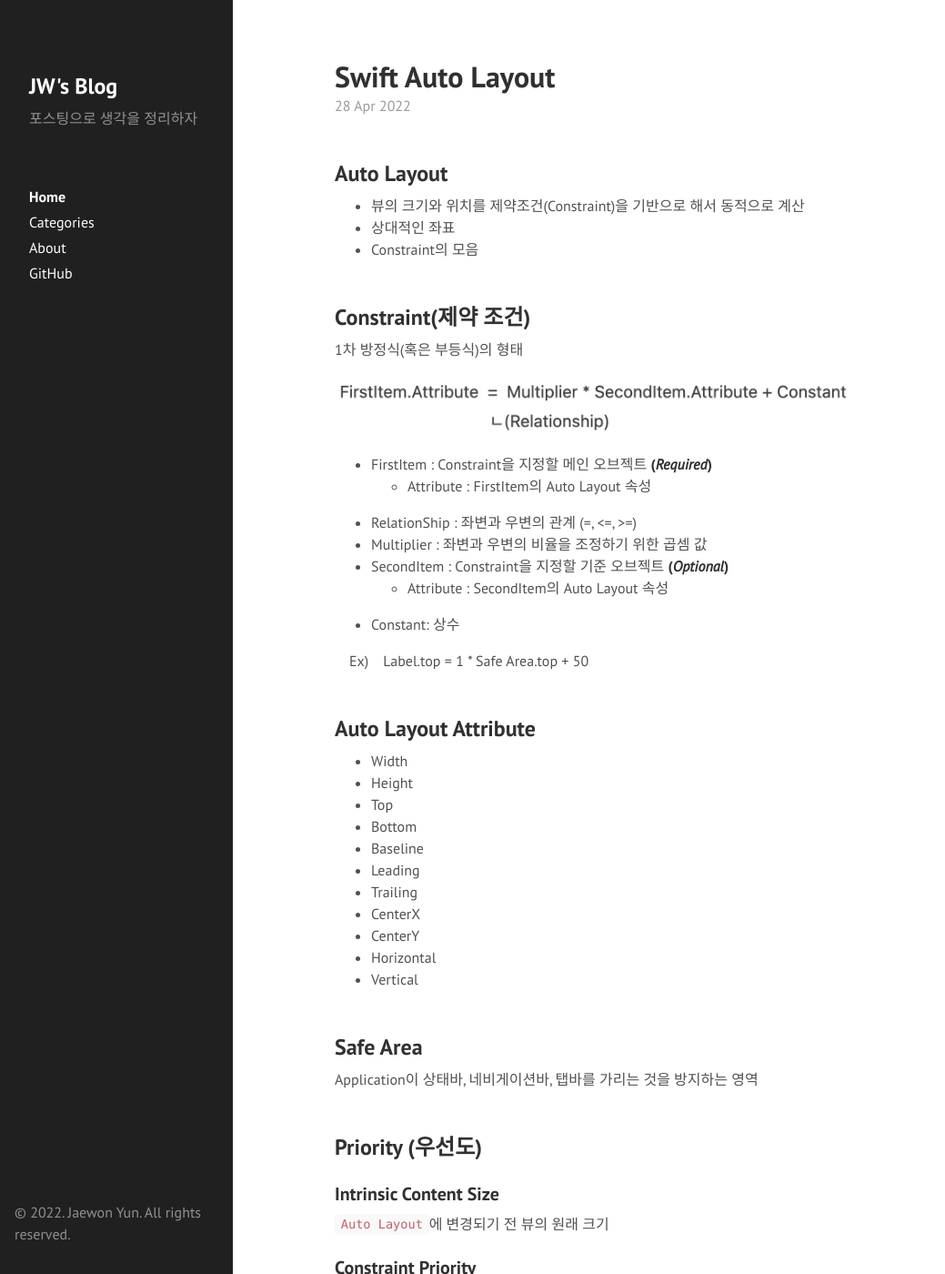
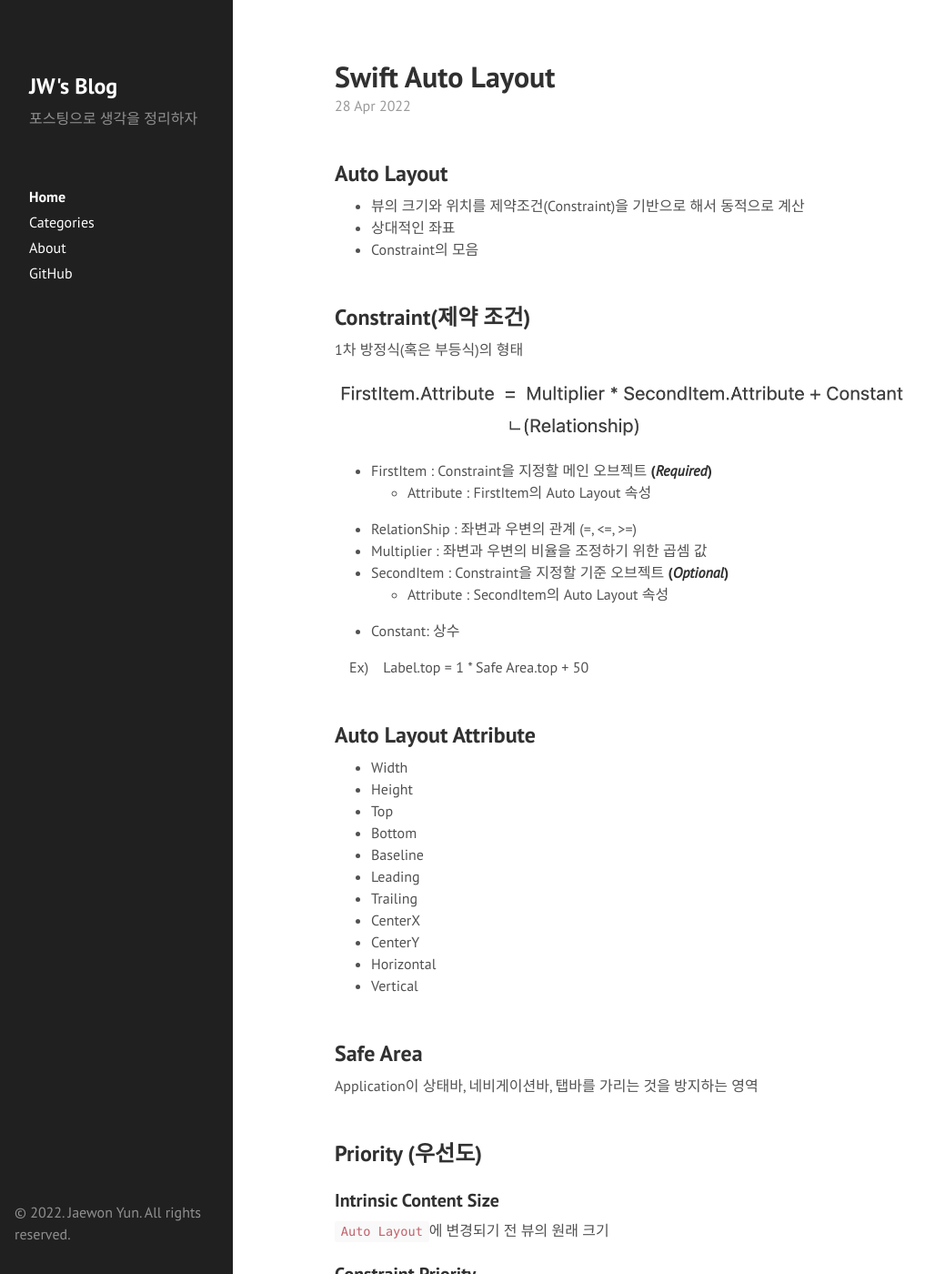
Before and after one commit to woin2ee/woin2ee.github.io, a Jekyll site: the page built from index.html, in a window 1280 px wide and 1400 px high. Shown: the whole window at 91% size, without its empty margins (0-1039 px from the left). Built offline with Jekyll 4.4.1, drawn with Linux system fonts in a browser that asks for light colours; the list of posts is cut into pages by our own code.

Commit message:
Increase post width

```diff
--- a/_includes/head.html
+++ b/_includes/head.html
@@ -25,9 +25,9 @@
   </title>
 
   <!-- CSS -->
-  <link rel="stylesheet" href="https://woin2ee.github.io/public/css/poole.css?v=2022.05.01.02:26">
+  <link rel="stylesheet" href="https://woin2ee.github.io/public/css/poole.css?v=2022.05.03.21:23">
   <link rel="stylesheet" href="https://woin2ee.github.io/public/css/syntax.css">
-  <link rel="stylesheet" href="https://woin2ee.github.io/public/css/hyde.css">
+  <link rel="stylesheet" href="https://woin2ee.github.io/public/css/hyde.css?v=2022.05.03.21:23">
   <link rel="stylesheet" href="http://fonts.googleapis.com/css?family=PT+Sans:400,400italic,700|Abril+Fatface">
 
   <!-- Icons -->
--- a/public/css/hyde.css
+++ b/public/css/hyde.css
@@ -128,7 +128,7 @@
 
 @media (min-width: 48em) {
   .content {
-    max-width: 38rem;
+    max-width: 42rem;
     margin-left: 20rem;
     margin-right: 2rem;
   }
--- a/public/css/poole.css
+++ b/public/css/poole.css
@@ -286,7 +286,7 @@
  */
 
 .container {
-  max-width: 38rem;
+  max-width: 42rem;
   padding-left:  1rem;
   padding-right: 1rem;
   margin-left:  auto;
```
